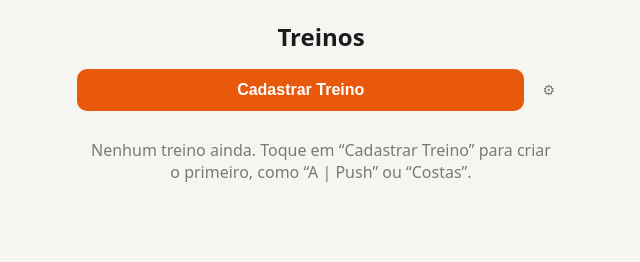
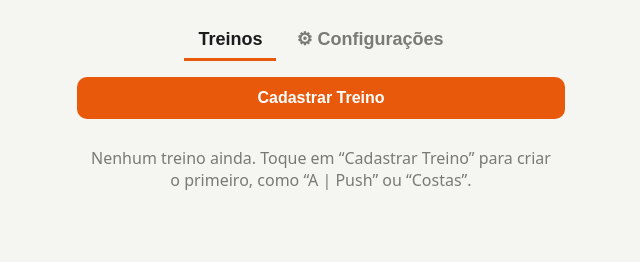
Before and after one commit to GustavoMagalhaes71/Gerenciador-De-Treinos, a plain HTML site: page index.html in a window 1280 px wide. Shown: the whole page, without its empty margins (319-959 px from the left). Drawn offline with Linux system fonts and the light colour scheme.

Commit message:
alteração botao

```diff
--- a/app.js
+++ b/app.js
@@ -3,7 +3,8 @@ var inSet=false;
 function getTheme(){try{return localStorage.getItem(KEY+"-tema")||"auto"}catch(e){return "auto"}}
 function applyTheme(t){var r=document.documentElement;if(t==="light"||t==="dark")r.setAttribute("data-theme",t);else r.removeAttribute("data-theme")}
 function setTheme(t){try{localStorage.setItem(KEY+"-tema",t)}catch(e){}applyTheme(t)}
-function setHtml(){var t=getTheme();function o(v,n){return '<button data-th="'+v+'" class="'+(t===v?'on':'')+'">'+n+'</button>'}return '<button class="bk" data-sb="1">← Treinos</button><div class="card"><div class="hd"><h2>Configurações</h2></div><p class="pg">Tema</p><div class="th">'+o("auto","Automático")+o("light","Claro")+o("dark","Escuro")+'</div></div><div class="card bkc"><div class="hd"><h2>Backup</h2></div><p class="pg">Salve seus treinos e o histórico de cargas em um arquivo, ou restaure a partir de um.</p><div class="row"><button data-bx="1">Exportar</button><button class="alt" data-bi="1">Importar</button></div><input id="bkf" type="file" accept=".json,application/json" hidden><p class="pg" id="bkm">'+(S.lastBackup?"Último backup: "+fdate(S.lastBackup):"Nenhum backup exportado ainda.")+'</p></div>'}
+function tabsHtml(){return '<button class="tab'+(inSet?'':' on')+'" data-tab="t">Treinos</button><button class="tab'+(inSet?' on':'')+'" data-tab="c">⚙ Configurações</button>'}
+function setHtml(){var t=getTheme();function o(v,n){return '<button data-th="'+v+'" class="'+(t===v?'on':'')+'">'+n+'</button>'}return '<div class="card"><div class="hd"><h2>Configurações</h2></div><p class="pg">Tema</p><div class="th">'+o("auto","Automático")+o("light","Claro")+o("dark","Escuro")+'</div></div><div class="card bkc"><div class="hd"><h2>Backup</h2></div><p class="pg">Salve seus treinos e o histórico de cargas em um arquivo, ou restaure a partir de um.</p><div class="row"><button data-bx="1">Exportar</button><button class="alt" data-bi="1">Importar</button></div><input id="bkf" type="file" accept=".json,application/json" hidden><p class="pg" id="bkm">'+(S.lastBackup?"Último backup: "+fdate(S.lastBackup):"Nenhum backup exportado ainda.")+'</p></div>'}
 try{var r=localStorage.getItem(KEY);if(r){var p=JSON.parse(r);if(p&&Array.isArray(p.lists))S=p}}catch(e){}
 function save(){try{localStorage.setItem(KEY,JSON.stringify(S))}catch(e){}}
 function uid(){return Date.now().toString(36)+Math.random().toString(36).slice(2,6)}
@@ -66,16 +67,16 @@ function cardHtml(l){
 function homeHtml(){
   var h=addNew
     ?'<div class="row"><input id="nl" placeholder="Nome do treino (ex: A | Push)" maxlength="40" autocomplete="off"><button id="al">Criar</button><button class="g" data-nc="1" aria-label="Cancelar">✕</button></div>'
-    :'<div class="row"><button id="nt" class="addb">Cadastrar Treino</button><button class="g gear" data-set="1" aria-label="Configurações">⚙</button></div>';
+    :'<div class="row"><button id="nt" class="addb">Cadastrar Treino</button></div>';
   if(!S.lists.length)return h+'<div class="em">Nenhum treino ainda. Toque em “Cadastrar Treino” para criar o primeiro, como “A | Push” ou “Costas”.</div>';
   return h+'<div class="cards">'+S.lists.map(cardHtml).join("")+'</div>'
 }
 function render0(){
   var hm=document.getElementById("home"),v=document.getElementById("view"),tt=document.getElementById("ttl"),l=cur();
   if(inList&&!l)inList=false;
-  if(inSet){hm.hidden=true;v.hidden=false;tt.hidden=true;hm.innerHTML="";v.innerHTML=setHtml();return}
+  if(inSet){hm.hidden=true;v.hidden=false;tt.hidden=false;tt.innerHTML=tabsHtml();hm.innerHTML="";v.innerHTML=setHtml();return}
   hm.hidden=inList;v.hidden=!inList;tt.hidden=inList;
-  if(!inList){hm.innerHTML=homeHtml();v.innerHTML="";return}
+  if(!inList){tt.innerHTML=tabsHtml();hm.innerHTML=homeHtml();v.innerHTML="";return}
   var d=l.items.filter(function(i){return i.done}).length;
   v.innerHTML='<button class="bk" data-home="1">← Treinos</button><div class="card"><div class="hd">'+(editing?'<input id="rn" value="'+esc(l.name)+'" maxlength="40"><button id="rok" style="margin-left:8px">OK</button>':'<h2>'+esc(l.name)+'</h2><span class="pg">'+d+'/'+l.items.length+' feitos</span>')+'</div>'
    +topHtml(l)
@@ -127,8 +128,8 @@ document.addEventListener("click",function(e){
   else if(b.id==="dl"&&l){if(!confirm("Excluir o treino "+l.name+"?"))return;S.lists=S.lists.filter(function(x){return x.id!==l.id});S.active=S.lists.length?S.lists[0].id:null;editing=false;inList=false;if(history.state&&history.state.tr){try{history.back()}catch(x){}}}
   else if(b.dataset.bx){exportBackup();return}
   else if(b.dataset.bi){var bf=document.getElementById("bkf");if(bf)bf.click();return}
-  else if(b.dataset.set){inSet=true;addNew=false;try{history.pushState({tr:1},"")}catch(x){}}
-  else if(b.dataset.sb){if(history.state&&history.state.tr){history.back();return}inSet=false}
+  else if(b.dataset.tab==="c"){if(!inSet){inSet=true;addNew=false;try{history.pushState({tr:1},"")}catch(x){}}}
+  else if(b.dataset.tab==="t"){if(inSet){if(history.state&&history.state.tr){history.back();return}inSet=false}}
   else if(b.dataset.th){setTheme(b.dataset.th)}
   else return;
   save();render();
--- a/index.html
+++ b/index.html
@@ -16,7 +16,7 @@
 </head>
 <body>
 <main>
-<h1 id="ttl">Treinos</h1>
+<nav id="ttl" class="tabs" aria-label="Seções"></nav>
 <div id="home"></div>
 <div id="view" hidden></div>
 </main>
--- a/style.css
+++ b/style.css
@@ -73,10 +73,12 @@ ul>.gh:first-child{padding-top:4px}
 .th{display:flex;gap:6px;margin-top:6px}
 .th button{flex:1;background:transparent;color:var(--tx);border:1px solid var(--bd);padding:10px 4px;font-size:14px}
 .th button.on{background:var(--ac);color:#fff;border-color:var(--ac)}
-.gear{flex:none;font-size:22px;padding:6px 10px}
 .bkc{margin-top:12px}
 .bkc .row{margin-top:10px}
 .bkc .row button{flex:1}
 .bkc .pg{margin:10px 0 0}
 .bkc .hd{margin-bottom:6px}
 .alt{background:transparent;color:var(--tx);border:1px solid var(--bd)}
+.tabs{display:flex;justify-content:center;gap:6px;margin:0 0 16px}
+.tab{background:transparent;color:var(--mu);padding:8px 14px;font-size:18px;font-weight:700;border-radius:0;border-bottom:3px solid transparent}
+.tab.on{color:var(--tx);border-bottom-color:var(--ac)}
```
